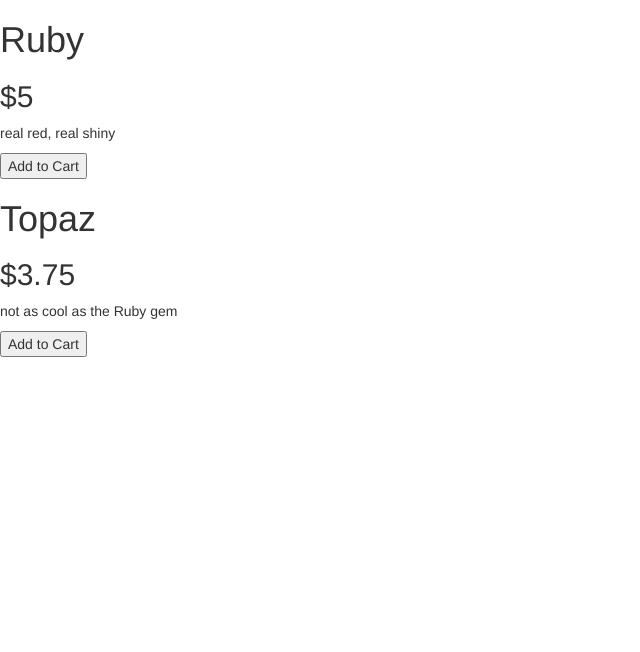
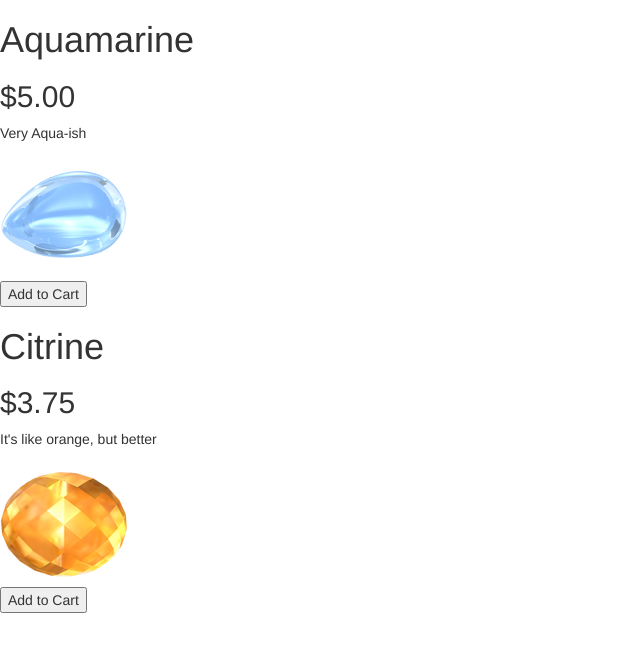
Before and after one commit to ansgarstrother/FlatLander, a plain HTML site: page index.html in a window 1280 px wide. Shown: the whole page, without its empty margins (0-640 px from the left). Drawn offline with Linux system fonts and the light colour scheme.

Commit message:
added ng-src directive for images

```diff
--- a/app.js
+++ b/app.js
@@ -6,16 +6,26 @@ var app = angular.module('store', [ ]);
 
   var gems = [
     {
-      name: 'Ruby',
+      name: 'Aquamarine',
       price: 5.00,
-      description: 'real red, real shiny',
+      description: 'Very Aqua-ish',
       canPurchase: true,
+      images: [
+        {
+          full: 'images/aquamarine.png'
+        }
+      ]
     },
     {
-      name: "Topaz",
+      name: "Citrine",
       price: 3.75,
-      description: "not as cool as the Ruby gem",
+      description: "It's like orange, but better",
       canPurchase: true,
+      images: [
+        {
+          full: 'images/citrine.png'
+        }
+      ]
     }
   ];
 })();
--- a/index.html
+++ b/index.html
@@ -6,8 +6,10 @@
     <body ng-controller="StoreController as store">
       <div ng-repeat="product in store.products">
         <h1> {{product.name}} </h1>
-        <h2> ${{product.price}} </h2>
+        <h2> {{product.price | currency}} </h2>
         <p> {{product.description}} </p>
+        <img ng-src="{{product.images[0].full}}"/>
+        <br>
         <button ng-show="product.canPurchase"> Add to Cart </button>
       </div>
     <script type="text/javascript" src="angular.min.js"></script>
```
